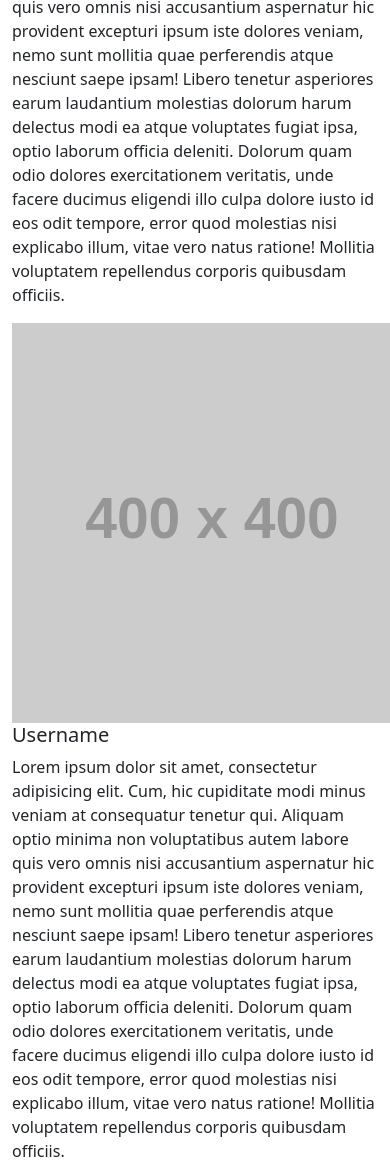
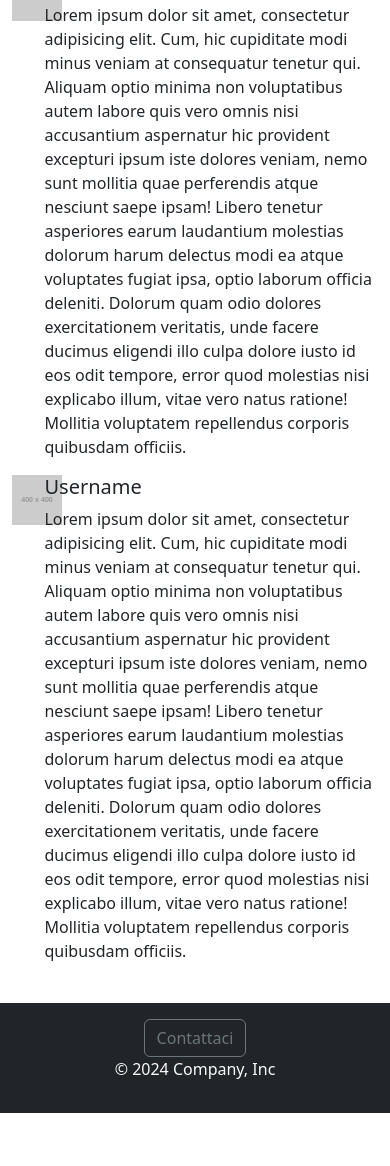
Before and after one commit to AdrianaGaglio/U2-W2-D2-Bootstrap, a plain HTML site: page index.html in a window 390 px wide. Shown: the part 3782-4948 px from the top of the page. After the commit the page ends 4919 px from the top, so only its background shows below. Drawn offline with nearby package versions, Linux system fonts and the light colour scheme; placeholder pictures from the web are drawn by us.

Commit message:
wip - responsive

```diff
--- a/index.html
+++ b/index.html
@@ -26,6 +26,11 @@
 
       .last-minute-img {
         height: 100px;
+      }
+
+      .review-user {
+        width: 50px;
+        height: 50px;
       }
     </style>
   </head>
@@ -234,10 +239,10 @@
       <section class="container">
         <h3 id="recensioni" class="mb-3">Dicono di noi</h3>
         <div class="row">
-          <div class="col">
-            <img src="https://placehold.co/400" alt="" />
+          <div class="col-1">
+            <img class="review-user" src="https://placehold.co/400" alt="" />
           </div>
-          <div class="col">
+          <div class="col-11">
             <h5>Username</h5>
             <p>
               Lorem ipsum dolor sit amet, consectetur adipisicing elit. Cum, hic cupiditate modi minus veniam at consequatur tenetur qui. Aliquam optio minima
@@ -250,10 +255,10 @@
           </div>
         </div>
         <div class="row">
-          <div class="col">
-            <img src="https://placehold.co/400" alt="" />
+          <div class="col-1">
+            <img class="review-user" src="https://placehold.co/400" alt="" />
           </div>
-          <div class="col">
+          <div class="col-11">
             <h5>Username</h5>
             <p>
               Lorem ipsum dolor sit amet, consectetur adipisicing elit. Cum, hic cupiditate modi minus veniam at consequatur tenetur qui. Aliquam optio minima
@@ -266,10 +271,10 @@
           </div>
         </div>
         <div class="row">
-          <div class="col">
-            <img src="https://placehold.co/400" alt="" />
+          <div class="col-1">
+            <img class="review-user" src="https://placehold.co/400" alt="" />
           </div>
-          <div class="col">
+          <div class="col-11">
             <h5>Username</h5>
             <p>
               Lorem ipsum dolor sit amet, consectetur adipisicing elit. Cum, hic cupiditate modi minus veniam at consequatur tenetur qui. Aliquam optio minima
```
